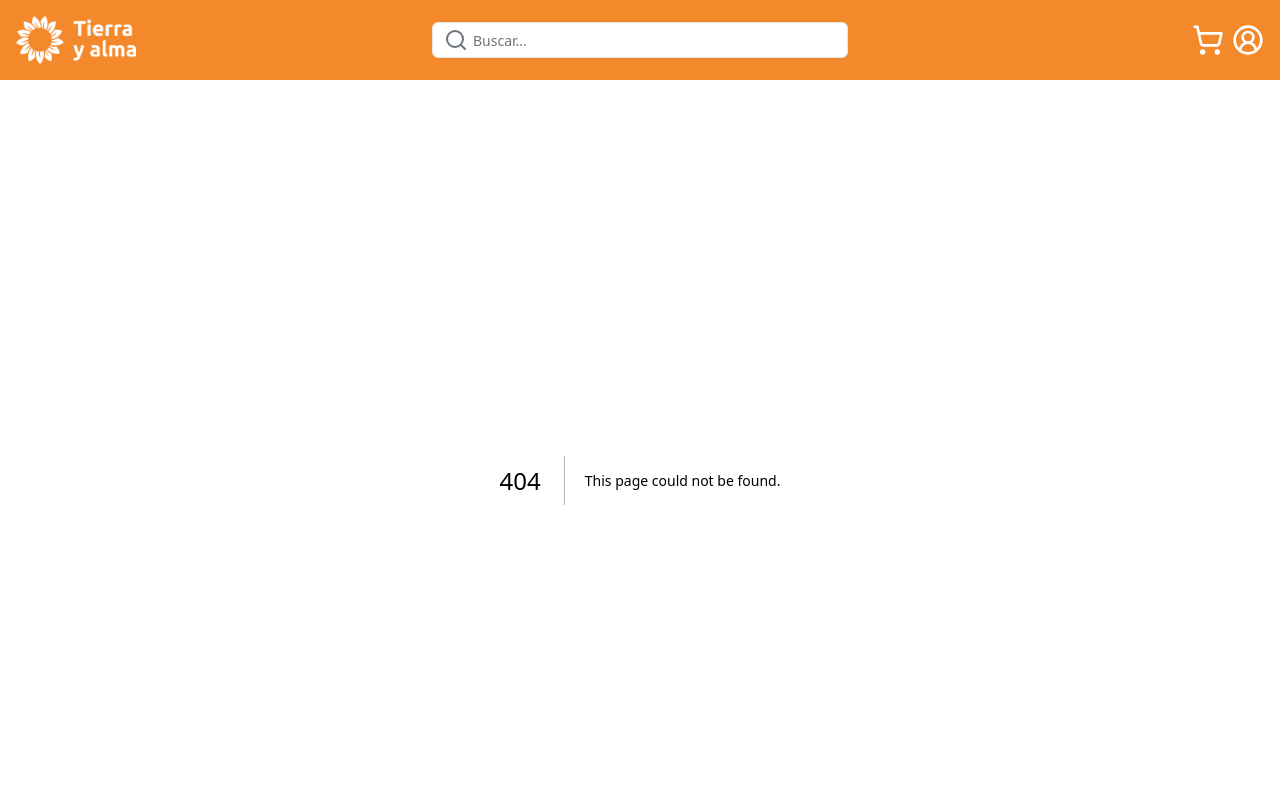
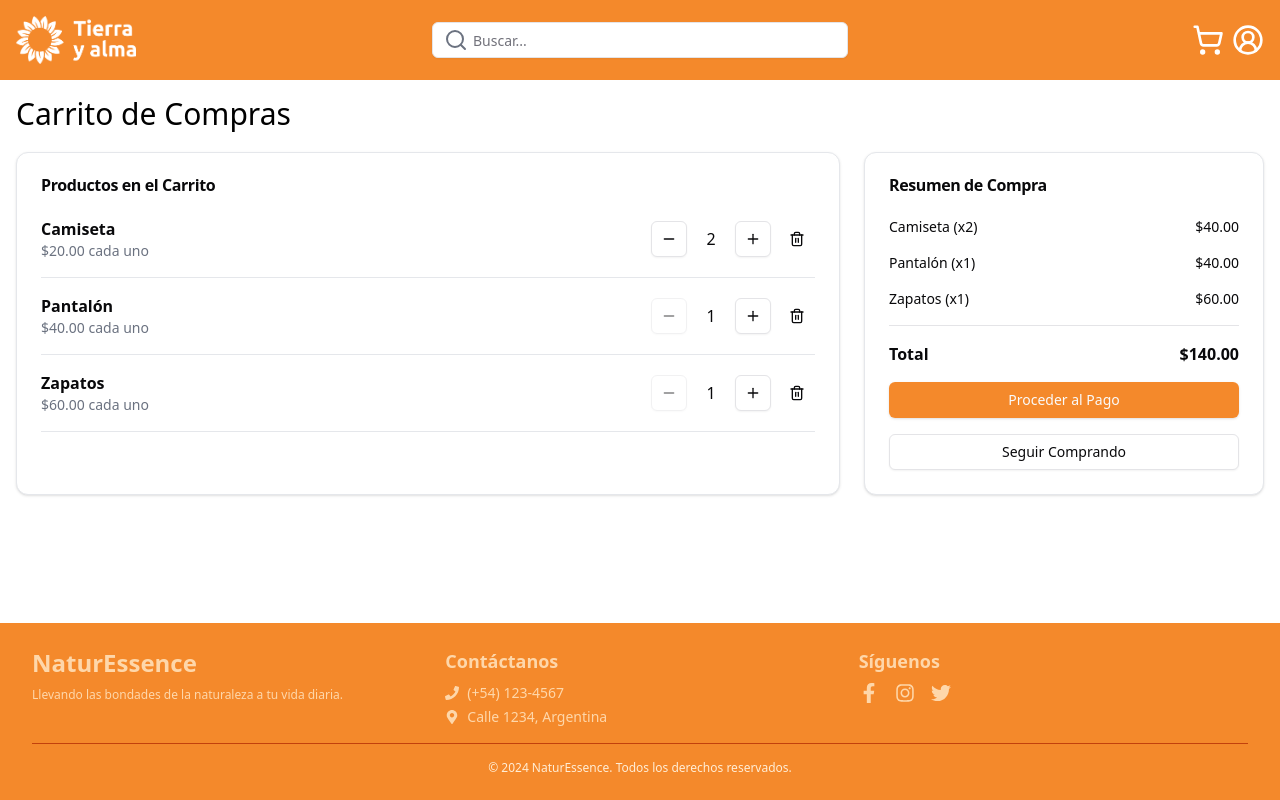
Before and after one commit to No-Country-simulation/c21-43-t-node-react, a Next.js app in the folder frontend/: page /cart in a window 1280 px wide. Before the commit this address had no page. Shown: the top 800 px of the page. Built offline with nearby package versions, Linux system fonts and the light colour scheme.

Commit message:
feat: product cart view

```diff
--- a/frontend/package.json
+++ b/frontend/package.json
@@ -15,6 +15,7 @@
     "@radix-ui/react-icons": "^1.3.0",
     "@radix-ui/react-label": "^2.1.0",
     "@radix-ui/react-select": "^2.1.2",
+    "@radix-ui/react-separator": "^1.1.0",
     "@radix-ui/react-slot": "^1.1.0",
     "@radix-ui/react-toast": "^1.2.2",
     "axios": "^1.7.7",
--- /dev/null
+++ b/frontend/src/app/(ecommerce)/cart/page.tsx
@@ -0,0 +1,11 @@
+import { ProductCart } from "@/components/Products/ProductCart";
+
+const page = () => {
+
+	return (
+		<ProductCart/>
+	);
+
+};
+
+export default page;
--- /dev/null
+++ b/frontend/src/components/Products/ProductCart.tsx
@@ -0,0 +1,111 @@
+"use client"
+
+import { useState } from "react";
+import { ShoppingCart, Plus, Minus, Trash2 } from "lucide-react";
+import { Button } from "@/components/ui/button";
+import { Card, CardContent, CardHeader, CardTitle } from "@/components/ui/card";
+import { Separator } from '@/components/ui/separator';
+
+import { Cart } from "@/interfaces";
+
+export const ProductCart = () => {
+
+    const [productos, setProductos] = useState<Cart[]>([
+        { id: 1, nombre: "Camiseta", precio: 20, cantidad: 2 },
+        { id: 2, nombre: "Pantalón", precio: 40, cantidad: 1 },
+        { id: 3, nombre: "Zapatos", precio: 60, cantidad: 1 },
+    ])
+
+    const actualizarCantidad = (id: number, cambio: number) => {
+        setProductos(productos.map(producto =>
+            producto.id === id
+                ? { ...producto, cantidad: Math.max(0, producto.cantidad + cambio) }
+                : producto
+        ).filter(producto => producto.cantidad > 0))
+    }
+
+    const total = productos.reduce((sum, producto) => sum + producto.precio * producto.cantidad, 0)
+
+
+    return (
+        <div className="container mx-auto p-4 mb-4">
+            <h1 className="text-3xl mb-5">Carrito de Compras</h1>
+            <div className="grid md:grid-cols-3 gap-6">
+                <Card className="md:col-span-2">
+                    <CardHeader>
+                        <CardTitle>Productos en el Carrito</CardTitle>
+                    </CardHeader>
+                    <CardContent>
+                        {productos.length === 0 ? (
+                            <p className="text-center text-gray-500">Tu carrito está vacío</p>
+                        ) : (
+                            <ul className="space-y-4">
+                                {productos.map((producto) => (
+                                    <li key={producto.id} className="flex justify-between items-center border-b pb-4">
+                                        <div className="flex-1">
+                                            <h3 className="font-semibold">{producto.nombre}</h3>
+                                            <p className="text-sm text-gray-500">${producto.precio.toFixed(2)} cada uno</p>
+                                        </div>
+                                        <div className="flex items-center space-x-2">
+                                            <Button
+                                                variant="outline"
+                                                size="icon"
+                                                onClick={() => actualizarCantidad(producto.id, -1)}
+                                                disabled={producto.cantidad <= 1}
+                                            >
+                                                <Minus className="h-4 w-4" />
+                                            </Button>
+                                            <span className="w-8 text-center">{producto.cantidad}</span>
+                                            <Button
+                                                variant="outline"
+                                                size="icon"
+                                                onClick={() => actualizarCantidad(producto.id, 1)}
+                                            >
+                                                <Plus className="h-4 w-4" />
+                                            </Button>
+                                            <Button
+                                                variant="ghost"
+                                                size="icon"
+                                                onClick={() => actualizarCantidad(producto.id, -producto.cantidad)}
+                                                className="ml-2"
+                                            >
+                                                <Trash2 className="h-4 w-4" />
+                                            </Button>
+                                        </div>
+                                    </li>
+                                ))}
+                            </ul>
+                        )}
+                    </CardContent>
+                </Card>
+                <Card>
+                    <CardHeader>
+                        <CardTitle>Resumen de Compra</CardTitle>
+                    </CardHeader>
+                    <CardContent>
+                        <div className="space-y-4">
+                            {productos.map((producto) => (
+                                <div key={producto.id} className="flex justify-between text-sm">
+                                    <span>{producto.nombre} (x{producto.cantidad})</span>
+                                    <span>${(producto.precio * producto.cantidad).toFixed(2)}</span>
+                                </div>
+                            ))}
+                            <Separator />
+                            <div className="flex justify-between font-bold">
+                                <span>Total</span>
+                                <span>${total.toFixed(2)}</span>
+                            </div>
+                            <Button className="w-full" disabled={productos.length === 0}>
+                                Proceder al Pago
+                            </Button>
+                            <Button variant="outline" className="w-full">
+                                Seguir Comprando
+                            </Button>
+                        </div>
+                    </CardContent>
+                </Card>
+            </div>
+        </div>
+    );
+
+};
--- a/frontend/src/components/Products/ProductDetail.tsx
+++ b/frontend/src/components/Products/ProductDetail.tsx
@@ -4,6 +4,7 @@ import { Reviews, ProductDetailProps } from "@/interfaces";
 import { Input } from "../ui/input";
 import { Select, SelectContent, SelectItem, SelectTrigger, SelectValue } from "@/components/ui/select";
 import { Textarea } from "../ui/textarea";
+import Link from "next/link";
 
 const reviewData: Reviews = {
     review: [
@@ -24,7 +25,7 @@ const reviewData: Reviews = {
     ]
 };
 
-export const ProductDetail = ({ product }: ProductDetailProps ) => {
+export const ProductDetail = ({ product }: ProductDetailProps) => {
 
     const price = parseFloat(product.price.toString());
     const reviews = reviewData.review;
@@ -63,8 +64,10 @@ export const ProductDetail = ({ product }: ProductDetailProps ) => {
                     </div>
                     <div className="flex flex-wrap gap-4">
                         <Button className="flex-1" disabled={product.stock === 0}>
-                            <ShoppingCart className="mr-2 h-4 w-4" />
-                            {product.stock > 0 ? 'Añadir al carrito' : 'Agotado'}
+                            <Link href="/cart" className="flex items-center">
+                                <ShoppingCart className="mr-2 h-4 w-4" />
+                                {product.stock > 0 ? 'Añadir al carrito' : 'Agotado'}
+                            </Link>
                         </Button>
 
                         <Button className="flex-1" disabled={product.stock === 0}>
--- /dev/null
+++ b/frontend/src/components/ui/separator.tsx
@@ -0,0 +1,31 @@
+"use client"
+
+import * as React from "react"
+import * as SeparatorPrimitive from "@radix-ui/react-separator"
+
+import { cn } from "@/lib/utils"
+
+const Separator = React.forwardRef<
+  React.ElementRef<typeof SeparatorPrimitive.Root>,
+  React.ComponentPropsWithoutRef<typeof SeparatorPrimitive.Root>
+>(
+  (
+    { className, orientation = "horizontal", decorative = true, ...props },
+    ref
+  ) => (
+    <SeparatorPrimitive.Root
+      ref={ref}
+      decorative={decorative}
+      orientation={orientation}
+      className={cn(
+        "shrink-0 bg-border",
+        orientation === "horizontal" ? "h-[1px] w-full" : "h-full w-[1px]",
+        className
+      )}
+      {...props}
+    />
+  )
+)
+Separator.displayName = SeparatorPrimitive.Root.displayName
+
+export { Separator }
--- a/frontend/src/interfaces/index.ts
+++ b/frontend/src/interfaces/index.ts
@@ -1,3 +1,4 @@
 export * from './product.interface';
 export * from './review.interface';
 export * from './category.interface';
+export * from './product.cart.interface';
--- /dev/null
+++ b/frontend/src/interfaces/product.cart.interface.ts
@@ -0,0 +1,6 @@
+export interface Cart {
+    id: number
+    nombre: string
+    precio: number
+    cantidad: number
+}
```
Also changed, not shown: 1 other file (tests, documents, lock files or other folders).
